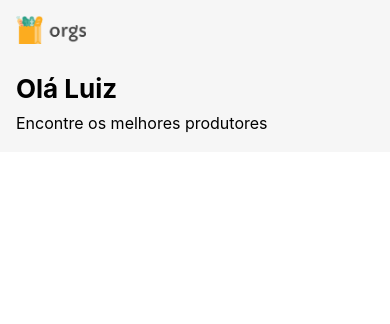
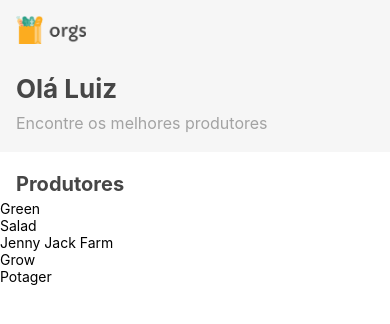
Before and after one commit to lalsilva/estudos-reactnative-orgsHooks, a React Native app: screen / in a window 390 px wide. Shown: the top 324 px of the page. Built offline with nearby package versions, Linux system fonts and the light colour scheme.

Commit message:
criando a lista de produtores utilizando Hooks (useEffect e useState)

```diff
--- a/App.js
+++ b/App.js
@@ -1,11 +1,17 @@
 import React from 'react';
-import {SafeAreaView} from 'react-native';
+import {SafeAreaView, StyleSheet} from 'react-native';
 
 import Home from './src/telas/Home';
 
+const estilos = StyleSheet.create({
+  tela: {
+    flex: 1
+  }
+});
+
 function App() {
   return (
-    <SafeAreaView>
+    <SafeAreaView style={estilos.tela}>
       <Home />
     </SafeAreaView>
   );
--- /dev/null
+++ b/src/telas/Home/componentes/Produtores.js
@@ -0,0 +1,44 @@
+import React, {useEffect, useState} from 'react';
+import {FlatList, Text, StyleSheet} from 'react-native';
+
+import { carregaProdutores } from '../../../servicos/carregaDados';
+
+const estilos = StyleSheet.create({
+    titulo: {
+        fontSize: 20,
+        lineHeight: 32,
+        marginHorizontal: 16,
+        marginTop: 16,
+        fontWeight: 'bold',
+        color: '#464646',
+    }
+});
+
+export default function Produtores({topo: Topo}) {
+    const [titulo, setTitulo] = useState('');
+    const [lista, setLista] = useState([]);
+
+    useEffect(() => {
+        const retorno = carregaProdutores();
+        setTitulo(retorno.titulo);
+        setLista(retorno.lista);
+    }, []);
+
+    const TopoLista = () => {
+        return (
+            <>
+                <Topo />
+                <Text style={estilos.titulo}>{titulo}</Text>
+            </>
+        );
+    }
+
+    return (
+        <FlatList
+            data={lista}
+            renderItem={({item: {nome}}) => <Text>{nome}</Text>}
+            keyExtractor={({nome}) => nome}
+            ListHeaderComponent={TopoLista}
+        />
+    );
+}
--- a/src/telas/Home/componentes/Topo.js
+++ b/src/telas/Home/componentes/Topo.js
@@ -6,7 +6,7 @@
 
 const estilos = StyleSheet.create({
   topo: {
-    backgroundColor: '#f6f6f6',
+    backgroundColor: '#F6F6F6',
     padding: 16,
   },
   imagem: {
@@ -18,10 +18,12 @@
     fontSize: 26,
     lineHeight: 42,
     fontWeight: 'bold',
+    color: '#464646',
   },
   legenda: {
     fontSize: 16,
     lineHeight: 26,
+    color: '#A3A3A3'
   },
 });
 
--- a/src/telas/Home/index.js
+++ b/src/telas/Home/index.js
@@ -1,7 +1,10 @@
 import React from 'react';
+import Produtores from './componentes/Produtores';
 
 import Topo from './componentes/Topo';
 
 export default function Home() {
-  return <Topo />;
+  return (
+    <Produtores topo={Topo} />
+  );
 }
```
